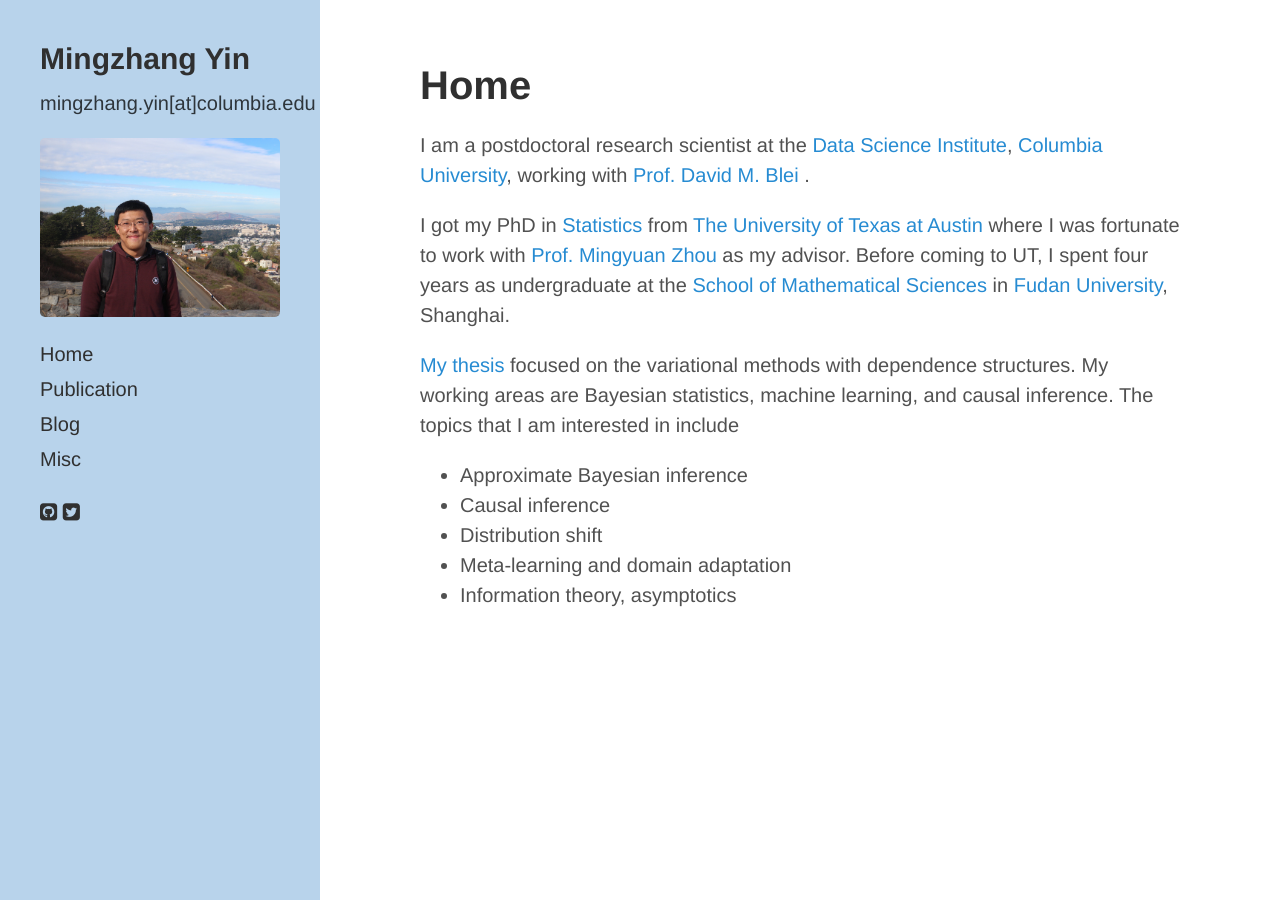
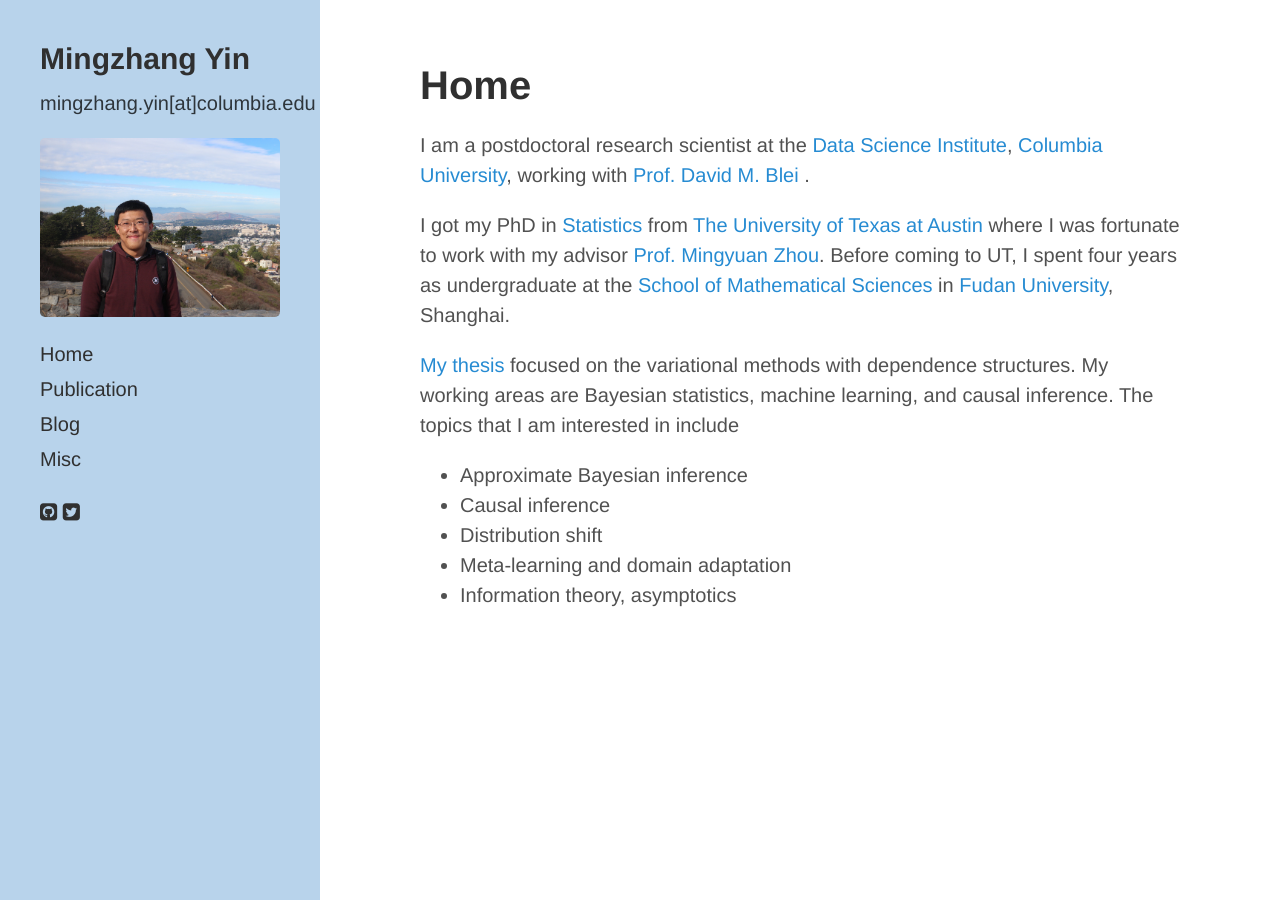
Before and after one commit to mingzhang-yin/mingzhang-yin.github.io, a Jekyll site: the page built from index.md, in a window 1280 px wide. Built offline with Jekyll 4.4.1, drawn with Linux system fonts in a browser that asks for light colours; nearby versions of some CDN libraries; a style sheet for code colours, icons or effects is not loaded.

```diff
--- a/index.md
+++ b/index.md
@@ -12,8 +12,8 @@ title: Home
   <p>
  <p> I am a postdoctoral research scientist at the <a href="https://datascience.columbia.edu">Data Science Institute</a>, <a href="https://www.columbia.edu">Columbia University</a>, working with <a href="http://www.cs.columbia.edu/~blei/">Prof. David M. Blei </a>.</p>
 
-I got my PhD in <a href="https://stat.utexas.edu">Statistics </a> from <a href="https://www.utexas.edu">The University of Texas at Austin</a> where I was fortunate to work with
-  <a href="https://mingyuanzhou.github.io">Prof. Mingyuan Zhou</a> as my advisor.  Before coming to UT, I spent four years as undergraduate at the <a href="http://math.fudan.edu.cn/olden/Index.htm"> School of Mathematical Sciences</a> in <a href="http://www.fudan.edu.cn/en/"> Fudan University</a>, Shanghai. </p>
+I got my PhD in <a href="https://stat.utexas.edu">Statistics </a> from <a href="https://www.utexas.edu">The University of Texas at Austin</a> where I was fortunate to work with my advisor
+  <a href="https://mingyuanzhou.github.io">Prof. Mingyuan Zhou</a>.  Before coming to UT, I spent four years as undergraduate at the <a href="http://math.fudan.edu.cn/olden/Index.htm"> School of Mathematical Sciences</a> in <a href="http://www.fudan.edu.cn/en/"> Fudan University</a>, Shanghai. </p>
 
  <p> <a href="https://repositories.lib.utexas.edu/bitstream/handle/2152/83980/YIN-DISSERTATION-2020.pdf?sequence=1&isAllowed=y">My thesis </a> focused on the variational methods with dependence structures. My working areas are Bayesian statistics, machine learning, and causal inference. The topics that I am interested in include </p>
   <p>
```
